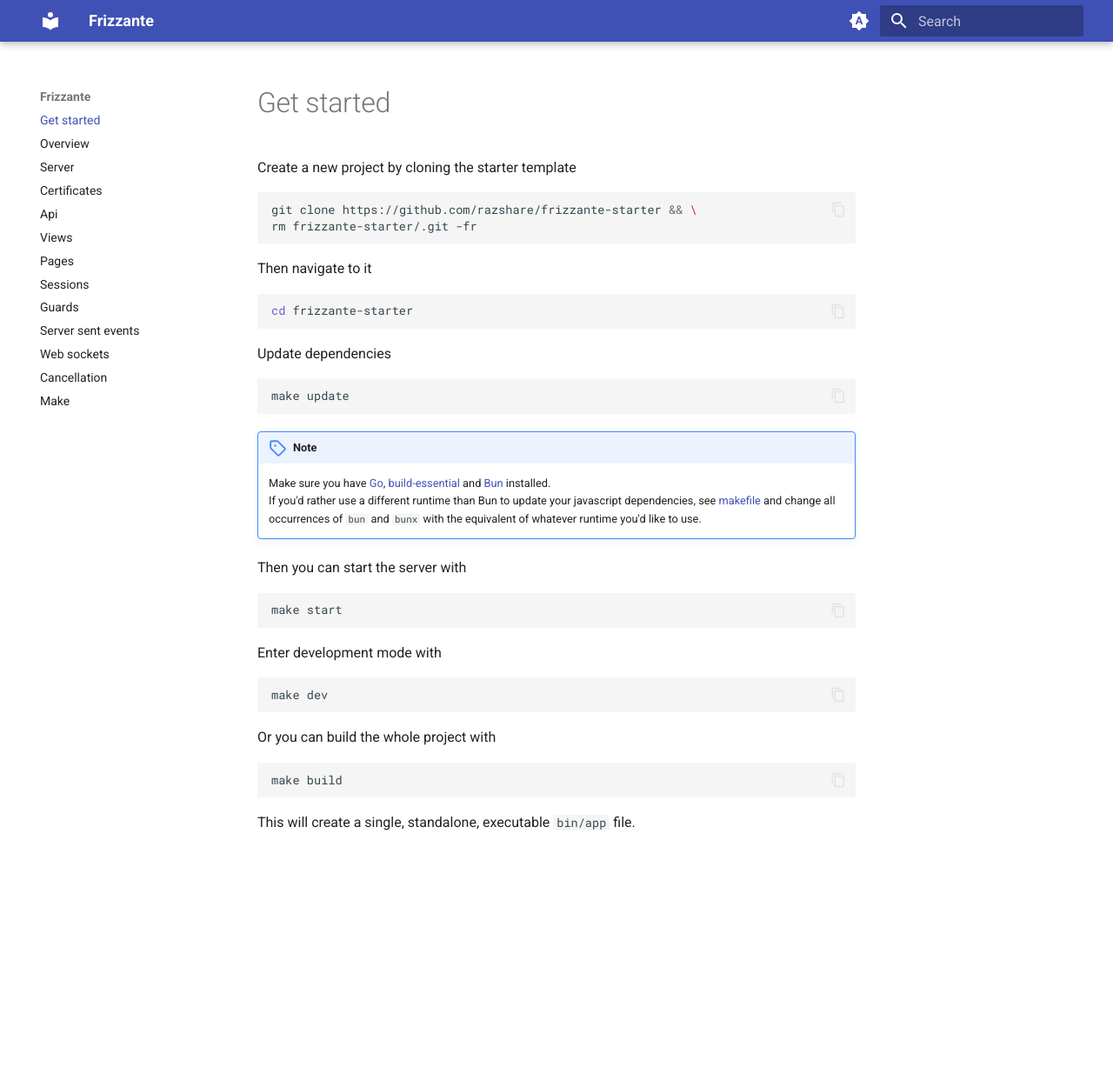
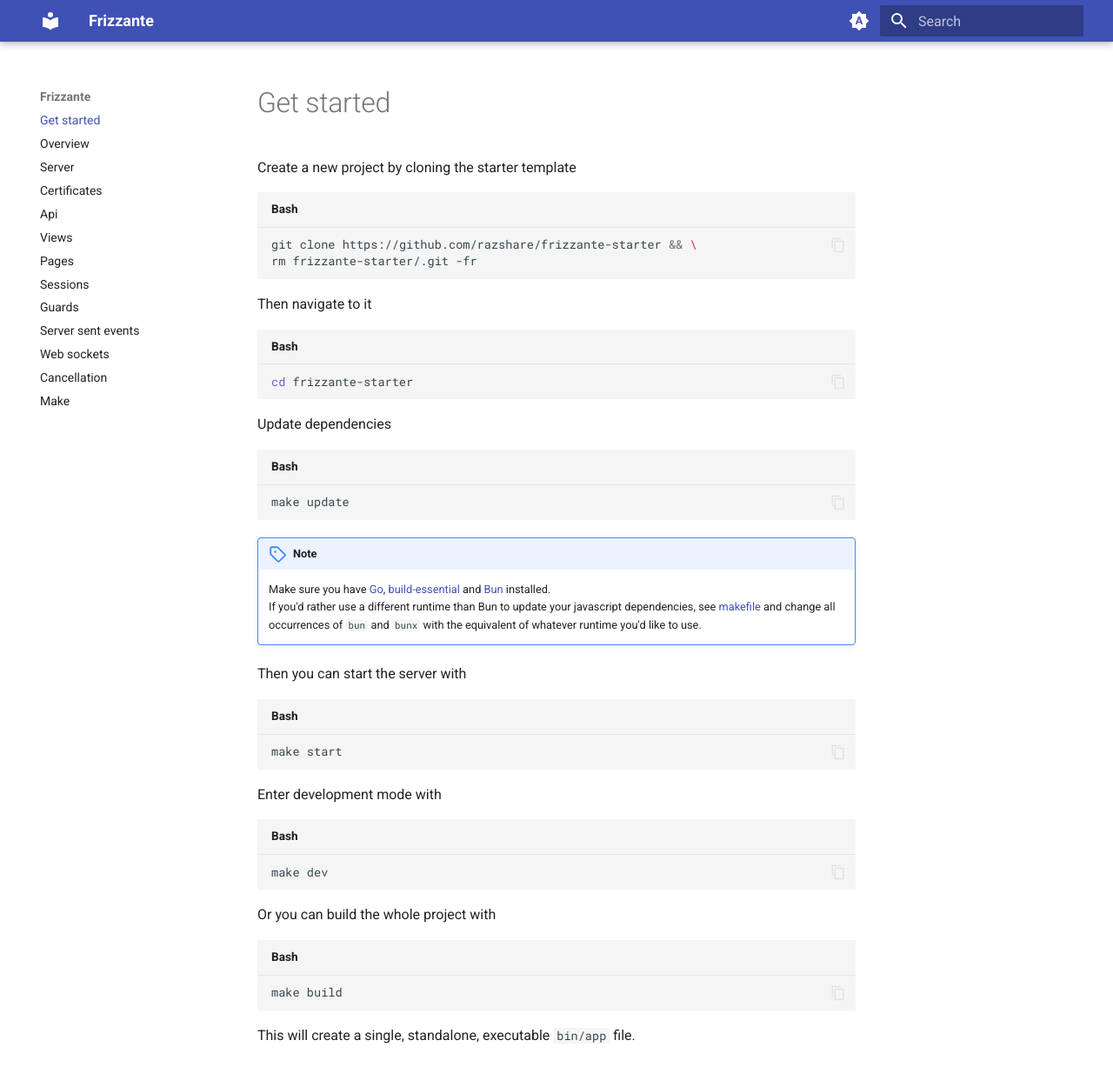
Before and after one commit to razshare/frizzante-docs, an MkDocs documentation site: the page built from docs/index.md, in a window 1280 px wide and 1227 px high. Shown: the whole window at 87% size. Built offline with MkDocs 1.6.1 and Material for MkDocs 9.7.7, drawn with Linux system fonts in a browser that asks for light colours.

Commit message:
chore(docs): updating index.

````diff
--- a/docs/index.md
+++ b/docs/index.md
@@ -31,7 +31,7 @@
 
 Enter development mode with
 
-```dev
+```bash
 make dev
 ```
 
--- a/mkdocs.yml
+++ b/mkdocs.yml
@@ -1,14 +1,17 @@
 site_name: Frizzante
 markdown_extensions:
+  - pymdownx.superfences
   - admonition
   - pymdownx.details
   - pymdownx.superfences
   - pymdownx.inlinehilite
   - pymdownx.snippets
   - pymdownx.highlight:
+      use_pygments: true
       anchor_linenums: true
       line_spans: __span
       pygments_lang_class: true
+      auto_title: true
 theme:
   name: material
   custom_dir: overrides
````
